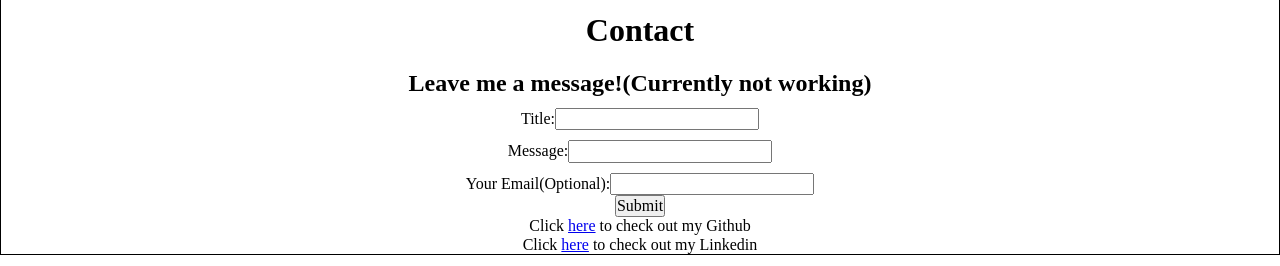
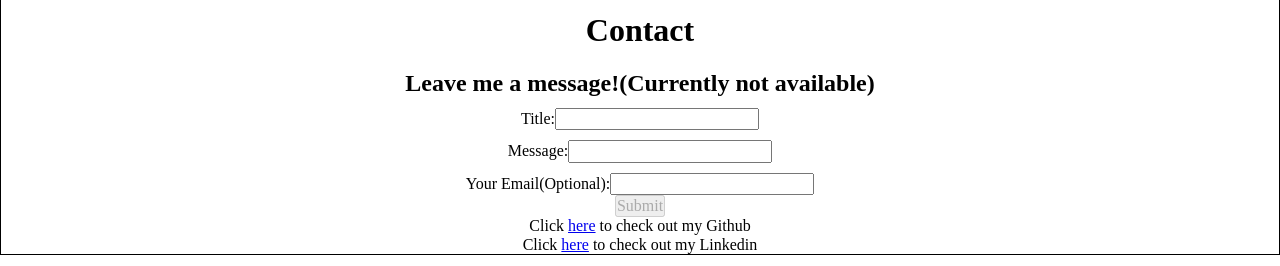
Before and after one commit to neville-li/neville-li.github.io, a React app: page / in a window 1280 px wide. Shown: the part 1197-1463 px from the top of the page. Built offline with nearby package versions, Linux system fonts and the light colour scheme; a web font is replaced by a local one.

Commit message:
small changes for contact form

```diff
--- a/src/js/components/Contact.js
+++ b/src/js/components/Contact.js
@@ -5,7 +5,7 @@ const Contact = () => (
         <h1>Contact</h1>
 
         <div>
-            <h2>Leave me a message!(Currently not working)</h2>
+            <h2>Leave me a message!(Currently not available)</h2>
             <form method="POST">
                 <label className="contact__label">
                     Title:
@@ -19,7 +19,7 @@ const Contact = () => (
                     Your Email(Optional):
                     <input type="text"/>
                 </label>
-            <button>Submit</button>
+            <button disabled={true}>Submit</button>
             </form>
         </div>
 
```
Also changed, not shown: public/bundle.js, 1 other file (tests, documents, lock files or other folders).
